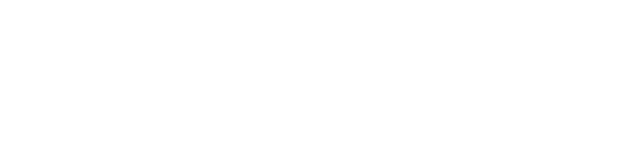
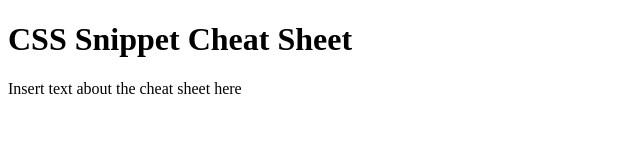
Before and after one commit to halversonm/css-snippet-cheat-sheet, a plain HTML site: page index.html in a window 1280 px wide. Shown: the whole page, without its empty margins (0-640 px from the left). Drawn offline with Linux system fonts and the light colour scheme.

Commit message:
added text to header and made a card class in main section

```diff
--- a/index.html
+++ b/index.html
@@ -10,11 +10,16 @@
 
 <body>
     <header>
-
+        <h1>CSS Snippet Cheat Sheet</h1>
+        <p>
+           Insert text about the cheat sheet here
+        </p>
     </header>
 
     <main>
+        <section class="card">
 
+        </section>
     </main>
 
     <footer>
```
